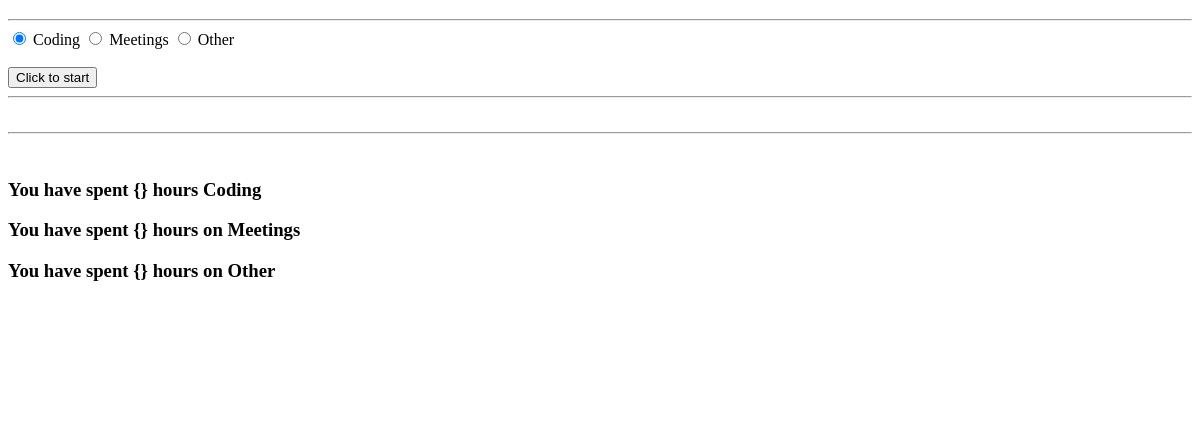
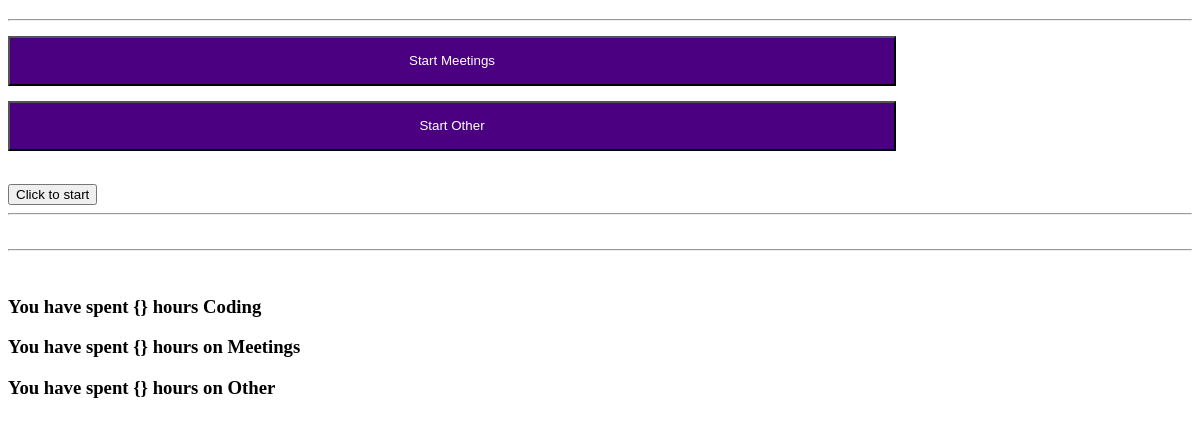
Before and after one commit to cesar-moya/worked-hours, an Electron app: page index.html in a window 1200 px wide. Shown: the part 61-498 px from the top of the page. Drawn offline with Linux system fonts and the light colour scheme.

Commit message:
wip with buttons, etc

```diff
--- a/index.html
+++ b/index.html
@@ -3,19 +3,20 @@
   <head>
     <meta charset="UTF-8">
     <title>Worked Hours</title>
+    <link rel="stylesheet" href="style.css">
   </head>
   <body>
     <h1>Worked hours</h1>
     <hr>
     <!-- All of the Node.js APIs are available in this renderer process. -->
-    <input name="workType" id="coding" type="radio" checked>
-    <label for="coding">Coding</label>
-    <input name="workType" id="meetings" type="radio">
-    <label for="meetings">Meetings</label>
-    <input name="workType" id="other" type="radio">
-    <label for="other">Other</label>
-    <br />
-    <br />
+    <!--<input name="workType" id="coding" type="radio" checked>
+
+    <!--<input id="btnCoding" type="button" value="Start Coding" />-->
+
+    <button id="bntMeetings" type="button">Start Meetings</button>
+    <button id="btnOther" type="button">Start Other</button>
+
+    <br>
     <input id="btnToggle" type="button" value="Click to start">
     <hr>
     <br>
--- a/main.js
+++ b/main.js
@@ -13,7 +13,7 @@ let mainWindow
 
 function createWindow () {
   // Create the browser window.
-  mainWindow = new BrowserWindow({width: 400, height: 600, backgroundColor: "#D6D8DC"})
+  mainWindow = new BrowserWindow({width: 1200, height: 800, backgroundColor: "#D6D8DC"})
 
   // and load the index.html of the app.
   mainWindow.loadURL(url.format({
@@ -23,7 +23,7 @@ function createWindow () {
   }))
 
   // Open the DevTools.
-  //mainWindow.webContents.openDevTools();
+  mainWindow.webContents.openDevTools();
 
   // Emitted when the window is closed.
   mainWindow.on('closed', function () {
--- /dev/null
+++ b/style.css
@@ -0,0 +1,14 @@
+
+/*
+input[type="button"]
+*/
+
+button{
+    margin-top: 15px;
+    margin-bottom: 15px;
+    display: block;
+    width: 75%;
+    height: 50px;
+    background-color: indigo;
+    color: white;
+}
```
